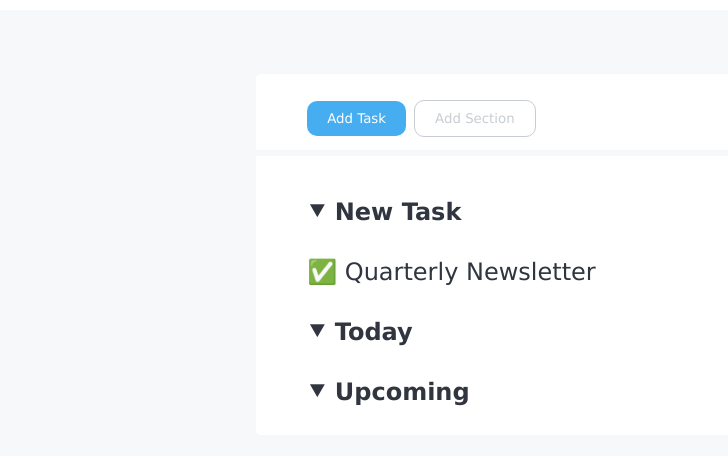
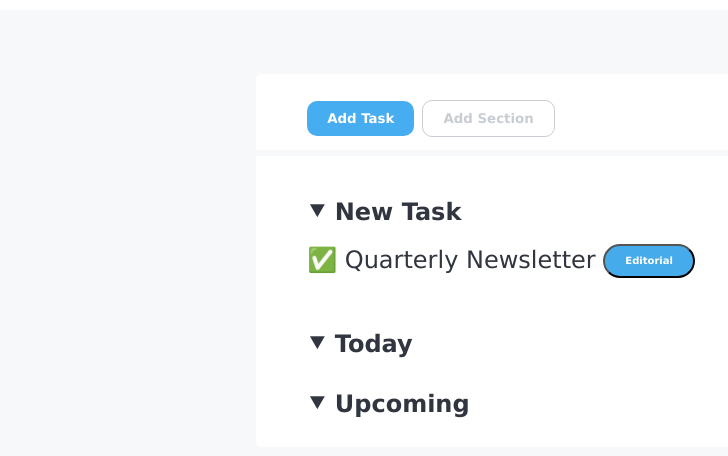
Before and after one commit to silvialep/html-css-toboolist, a plain HTML site: page index.html in a window 1280 px wide. Shown: the part 144-600 px from the top of the page, without its empty margins (0-728 px from the left). Drawn offline with Linux system fonts and the light colour scheme.

```diff
--- a/css/style.css
+++ b/css/style.css
@@ -46,11 +46,11 @@
     padding: 2% 4% 1%;
 }
 
-button {
+#buttons-bar button {
     padding: 10px 20px;
     border-radius: 10px;
     margin: 0 3px 0 0;
-    font-weight: 500;
+    font-weight: 600;
 }
 
 #primo {
@@ -75,6 +75,22 @@
 }
 
 .nested-list {
-    font-weight: 100;
+    font-weight:lighter;
     list-style-type: none;
+    line-height: 1.5em;
+    margin-bottom: 1.5em;
 }
+
+ul button {
+    padding: 10px 20px;
+    border-radius: 20px;
+    color: white;
+    line-height: 1em;
+    vertical-align: middle;
+    font-weight: 600;
+    font-size: x-small;
+}
+
+.editorial {
+    background-color: rgb(69, 171, 234);
+}
--- a/index.html
+++ b/index.html
@@ -22,7 +22,7 @@
            <ul id="lista-cont">
             <li>&#11206; New Task</li>
                 <ul class="nested-list">
-                    <li>&#9989; Quarterly Newsletter</li>
+                    <li>&#9989; Quarterly Newsletter <button class="editorial">Editorial</button></li>
                 </ul>
             <li>&#11206; Today</li>
             <li>&#11206; Upcoming</li>
```
